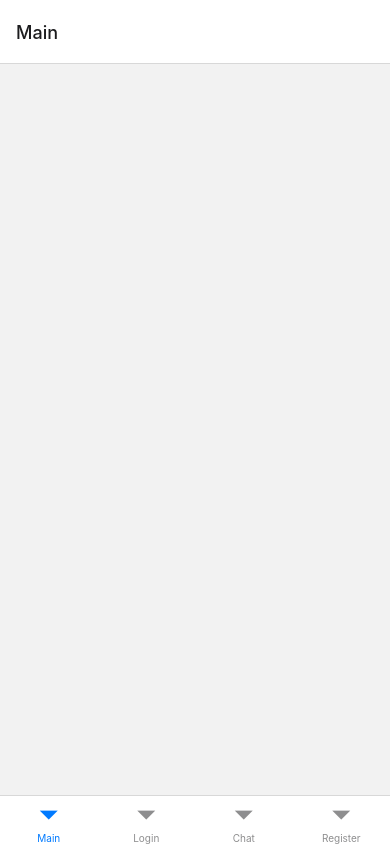
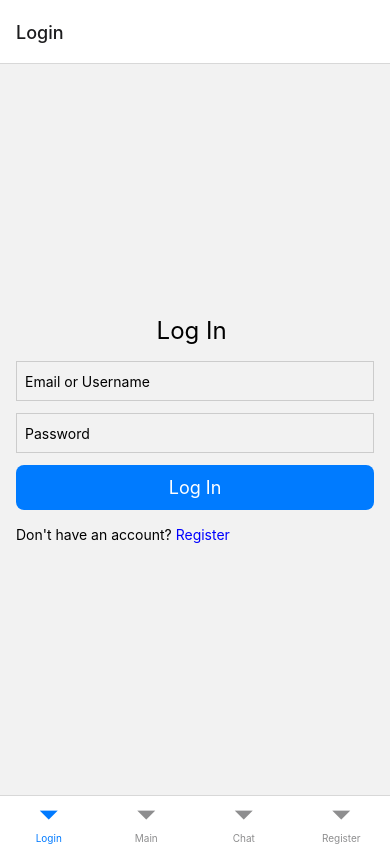
Before and after one commit to agenda-shaper/platform, a React Native app: screen / in a window 390 px wide. Built offline with nearby package versions, Linux system fonts and the light colour scheme.

Commit message:
Update Navigator.tsx

```diff
--- a/Navigator.tsx
+++ b/Navigator.tsx
@@ -12,8 +12,9 @@ const Tab = createBottomTabNavigator();
 const Navigator: React.FC = () => {
   return (
     <Tab.Navigator>
+      <Tab.Screen name="Login" component={LoginPage} />
       <Tab.Screen name="Main" component={MainScreen} />
-      <Tab.Screen name="Login" component={LoginPage} />
+
       <Tab.Screen name="Chat" component={ChatScreen} />
       <Tab.Screen name="Register" component={RegisterPage} />
 
```
